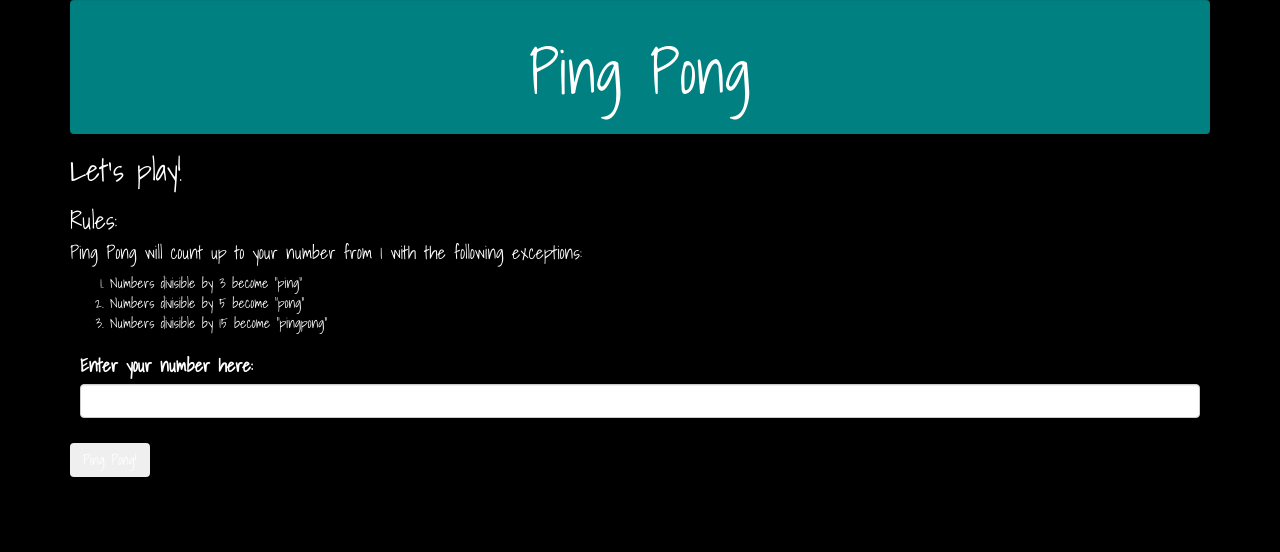
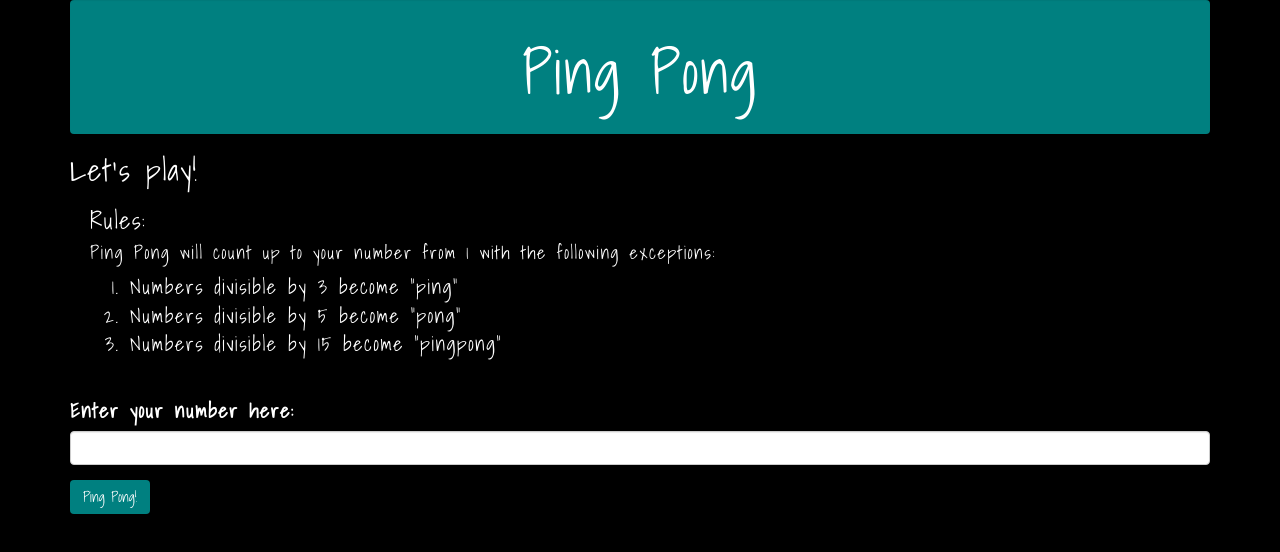
Before and after one commit to Michaela-Davis/intro_ping-pong, a plain HTML site: page index.html in a window 1280 px wide. Drawn offline with nearby package versions, Linux system fonts and the light colour scheme.

Commit message:
update styling

```diff
--- a/css/styles.css
+++ b/css/styles.css
@@ -2,15 +2,16 @@ body {
   background-color: black;
   color: white;
   font-family: 'Shadows Into Light', cursive;
+  font-size: 200%;
+  letter-spacing: 1.5px;
 }
 
 h1 {
   font-size: 60px;
 }
 
-.form-group {
-  font-size: 130%;
-  padding: 10px;
+h2 {
+  font-weight: 300;
 }
 
 .well {
@@ -18,3 +19,11 @@ h1 {
   text-align: center;
   border: none;
 }
+
+#rules {
+  padding-left: 20px;
+}
+
+.btn {
+  background-color: teal;
+}
--- a/index.html
+++ b/index.html
@@ -16,9 +16,8 @@
       <div class="well">
         <h1>Ping Pong</h1>
       </div>
-
-      <div id="rules" class="">
-        <h2>Let's play!</h2>
+      <h2>Let's play!</h2>
+      <div id="rules" class="rules">
         <h3>Rules:</h3>
         <h4>Ping Pong will count up to your number from 1 with the following exceptions:</h4>
         <ol>
@@ -27,6 +26,8 @@
           <li>Numbers divisible by 15 become "pingpong"</li>
         </ol>
       </div>
+
+      <br>
 
       <div id="blank">
         <form>
```
Also changed, not shown: js/scripts.js (+9 -0 lines).
